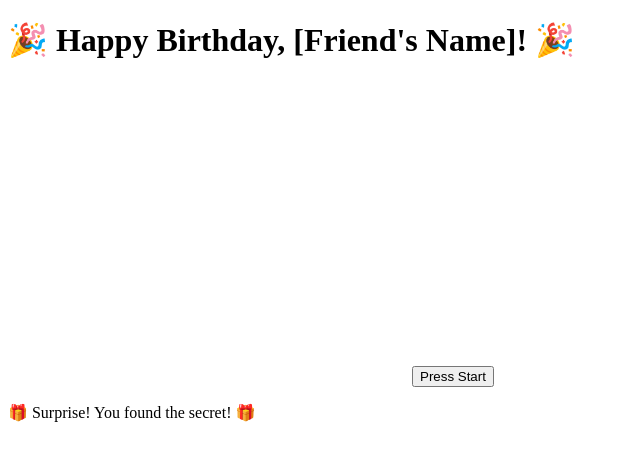
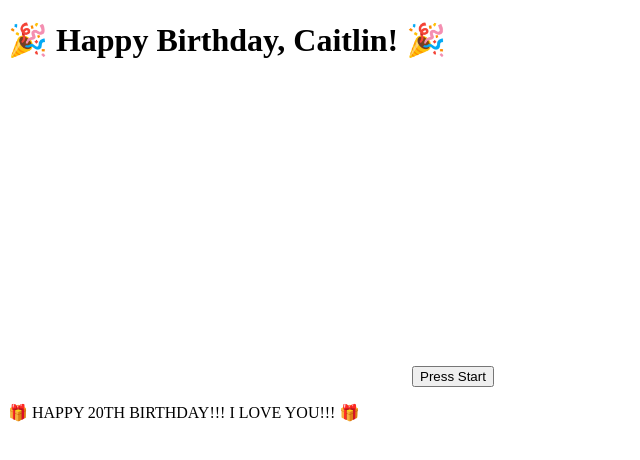
Before and after one commit to aaryaiscoding/gift20, a plain HTML site: page index.html in a window 1280 px wide. Shown: the whole page, without its empty margins (0-640 px from the left). Drawn offline with Linux system fonts and the light colour scheme.

Commit message:
Update index.html

```diff
--- a/index.html
+++ b/index.html
@@ -5,16 +5,16 @@
     <meta name="viewport" content="width=device-width, initial-scale=1.0">
     <title>🎂 Happy Birthday, Caitlin!!! 🎂</title>
     <link rel="stylesheet" href="style.css">
-    <audio id="bgMusic" src="8bit-music.mp3" loop></audio>
+    <audio id="bgMusic" src="Happy Birthday 8 bit.mp3" loop></audio>
 </head>
 <body>
     <div class="game-container">
-        <h1 id="title">🎉 Happy Birthday, [Friend's Name]! 🎉</h1>
+        <h1 id="title">🎉 Happy Birthday, Caitlin! 🎉</h1>
         <canvas id="gameCanvas"></canvas>
         <button id="startButton">Press Start</button>
     </div>
 
-    <p id="hiddenMessage">🎁 Surprise! You found the secret! 🎁</p>
+    <p id="hiddenMessage">🎁 HAPPY 20TH BIRTHDAY!!! I LOVE YOU!!! 🎁</p>
 
     <script src="script.js"></script>
 </body>
```
